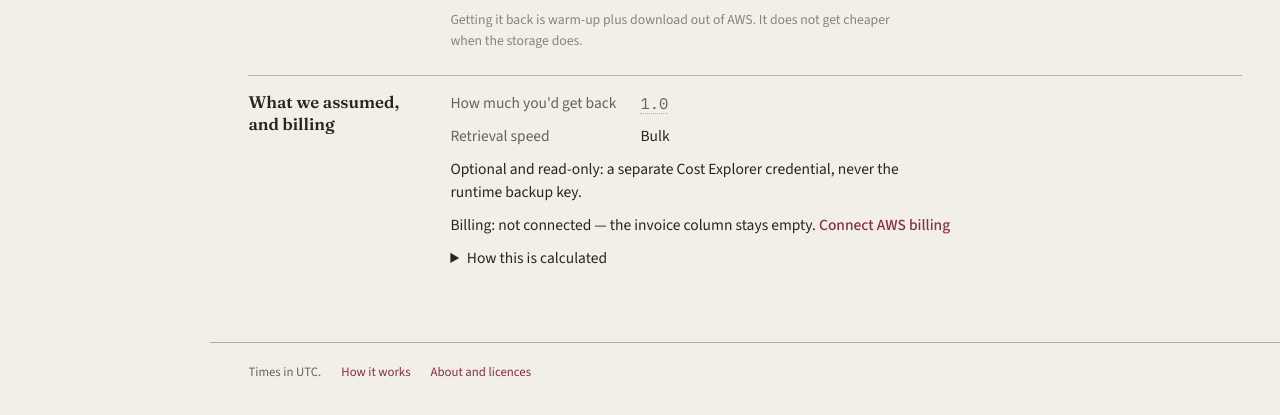
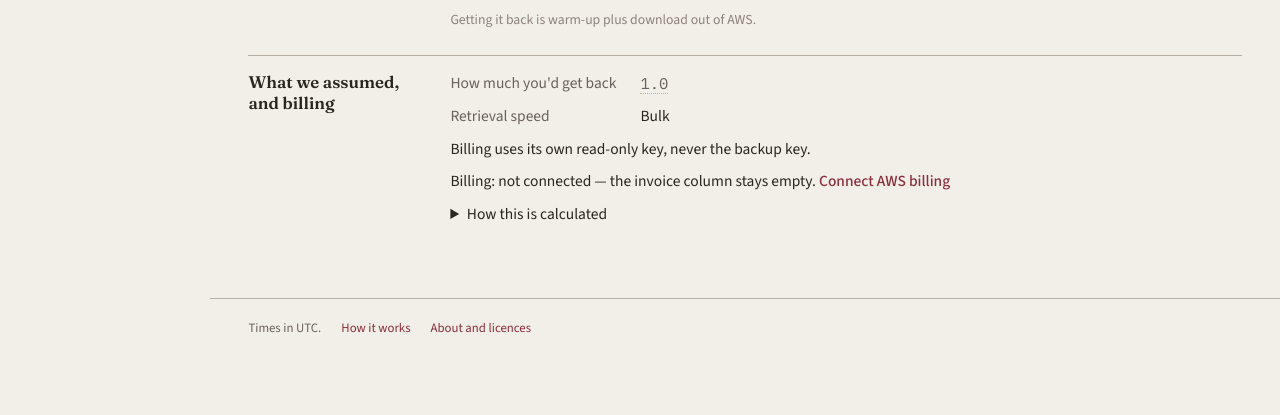
Before and after one commit to paymonr/backup-engine, a Flask app: page /cost in a window 1280 px wide. Shown: the part 903-1318 px from the top of the page. After the commit the page ends 1236 px from the top, so only its background shows below. Run offline with Flask 3, Linux system fonts and the light colour scheme; data that the repository does not hold is empty.

Commit message:
fix wave H: teaching text trimmed on Board, Job and Cost; bucket-kept sentence classed safe

```diff
--- a/app/gui/templates/board.html
+++ b/app/gui/templates/board.html
@@ -134,7 +134,7 @@
       </table>
     </div>
 
-    <p class="when">The bill is one figure for the whole account, so it is not split per job.</p>
+    <p class="when">Not split per job.</p>
 
     <div class="legend">
       <span><i style="border-bottom:1px solid var(--prov-measured)">&nbsp;&nbsp;&nbsp;&nbsp;</i> measured</span>
--- a/app/gui/templates/cost.html
+++ b/app/gui/templates/cost.html
@@ -55,7 +55,7 @@
   </div>
   {% if cost.delta %}<p class="delta">{{ vocab.ESTIMATE|lower }} <b>{{ money(cost.monthly_total) }}</b> · invoice <b>{{ money(inv.amount) }}</b> · <b>{{ cost.delta.short.split(' · ')[0] }}</b> — {{ cost.delta.verdict }}.</p>{% endif %}
   {% if inv and not inv.tag_scoped and cost.billing.connected %}
-  <p class="sig-note">This invoice is the whole {{ vocab.AWS }} account, not just these backups. Until a cost-allocation tag scopes it (Keys &amp; secrets → Billing), the difference above compares an estimate for two folders against everything you pay {{ vocab.AWS }}.</p>
+  <p class="sig-note">This invoice is the whole {{ vocab.AWS }} account until a cost-allocation tag scopes it under Keys &amp; secrets.</p>
   {% elif not cost.billing.connected %}
   <p class="sig-note">Last invoice is empty — <a class="linklike" href="/setup/keys#billing">Connect {{ vocab.AWS }} billing</a></p>
   {% endif %}
@@ -166,7 +166,7 @@
       </tbody>
     </table>
   </div>
-  <p class="sm faint measure">Getting it back is warm-up plus download out of {{ vocab.AWS }}. It does not get cheaper when the storage does.</p>
+  <p class="sm faint measure">Getting it back is warm-up plus download out of {{ vocab.AWS }}.</p>
 </section>
 
 {# ================= Band 5 — What we assumed, and billing ================= #}
@@ -181,7 +181,7 @@
     <dt>Retrieval speed</dt><dd>{{ cost.assumptions.scenario.retrieval_tier }}</dd>
   </dl>
 
-  <p class="lead">Optional and read-only: a separate Cost Explorer credential, never the runtime backup key.</p>
+  <p class="lead">Billing uses its own read-only key, never the backup key.</p>
   {% if cost.billing.connected %}
   <p>Billing: connected · read-only Cost Explorer credential · {% if cost.billing.tag %}tag {{ cost.billing.tag }}{% else %}tag not scoped{% endif %} · <a class="linklike" href="/setup/keys#billing">Change under Keys &amp; secrets</a></p>
   {% else %}
--- a/app/gui/templates/job.html
+++ b/app/gui/templates/job.html
@@ -139,7 +139,7 @@
             <button type="submit" class="btn btn-sm btn-ghost" style="width:100%;text-align:left;color:var(--danger)">Delete…</button>
           </form>
           {% if job.dedicated and job.bucket %}
-          <p class="hint" style="margin-top:var(--sp-2)">Deleting this job won't delete its bucket <code>{{ job.bucket }}</code> or its data (it stays in S3 and keeps billing).</p>
+          <p class="safe" style="margin-top:var(--sp-2)">Deleting this job won't delete its bucket <code>{{ job.bucket }}</code> or its data (it stays in S3 and keeps billing).</p>
           {% endif %}
         </div>
       </details>
@@ -402,7 +402,7 @@
         {% if cost.delta %}
         <p class="delta" style="margin-top:var(--sp-4)">Projection against the real bill, whole account: model <b>{{ money(cost.model_monthly) }}</b> · invoice <b>{{ money(cost.invoice.amount) }}</b> · <b>{{ cost.delta.short.split(' · ')[0] }}</b></p>
         {% endif %}
-        <p class="when">The bill is one figure for the whole account, so it is not split per job.</p>
+        <p class="when">Not split per job.</p>
         {% if cost.price %}
         <div class="legend"><span class="price-stamp" id="price-stamp">prices: {{ cost.price.kind }} table {{ cost.price.date }}</span></div>
         {% endif %}
```
